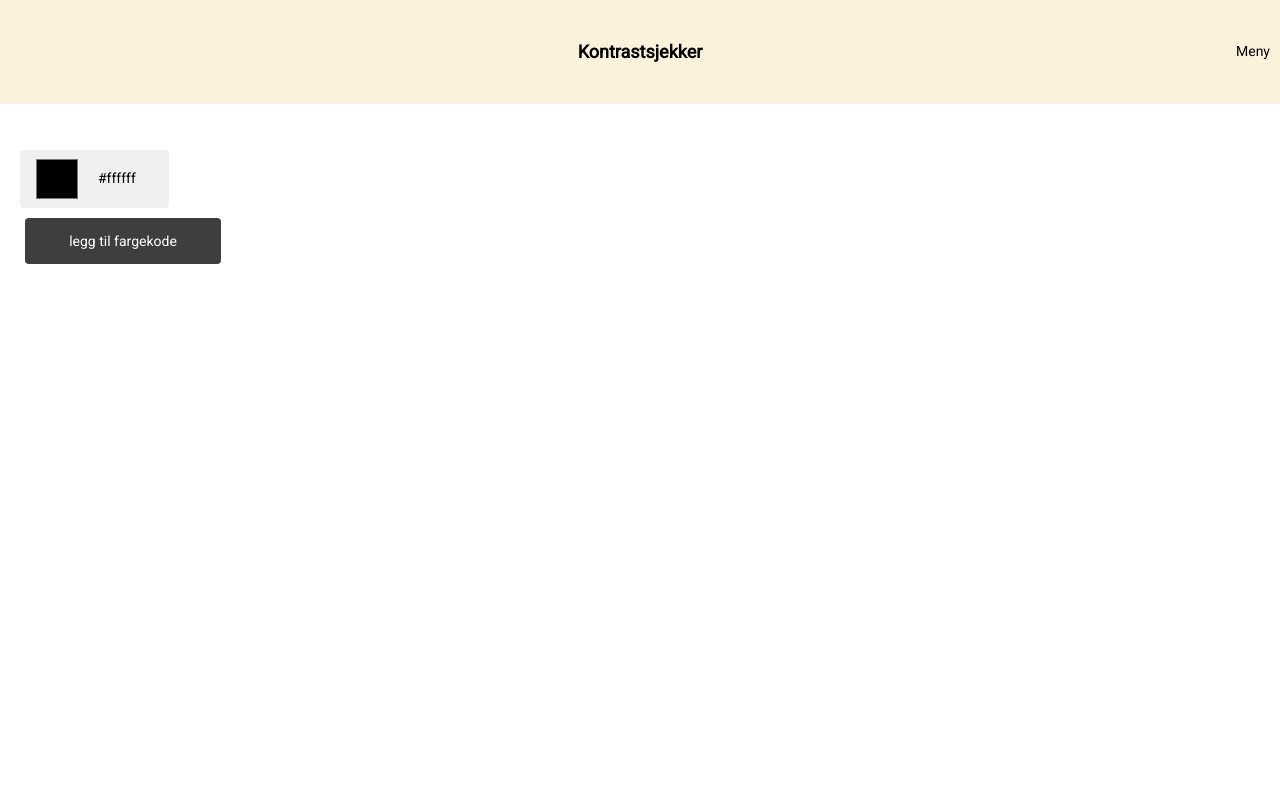
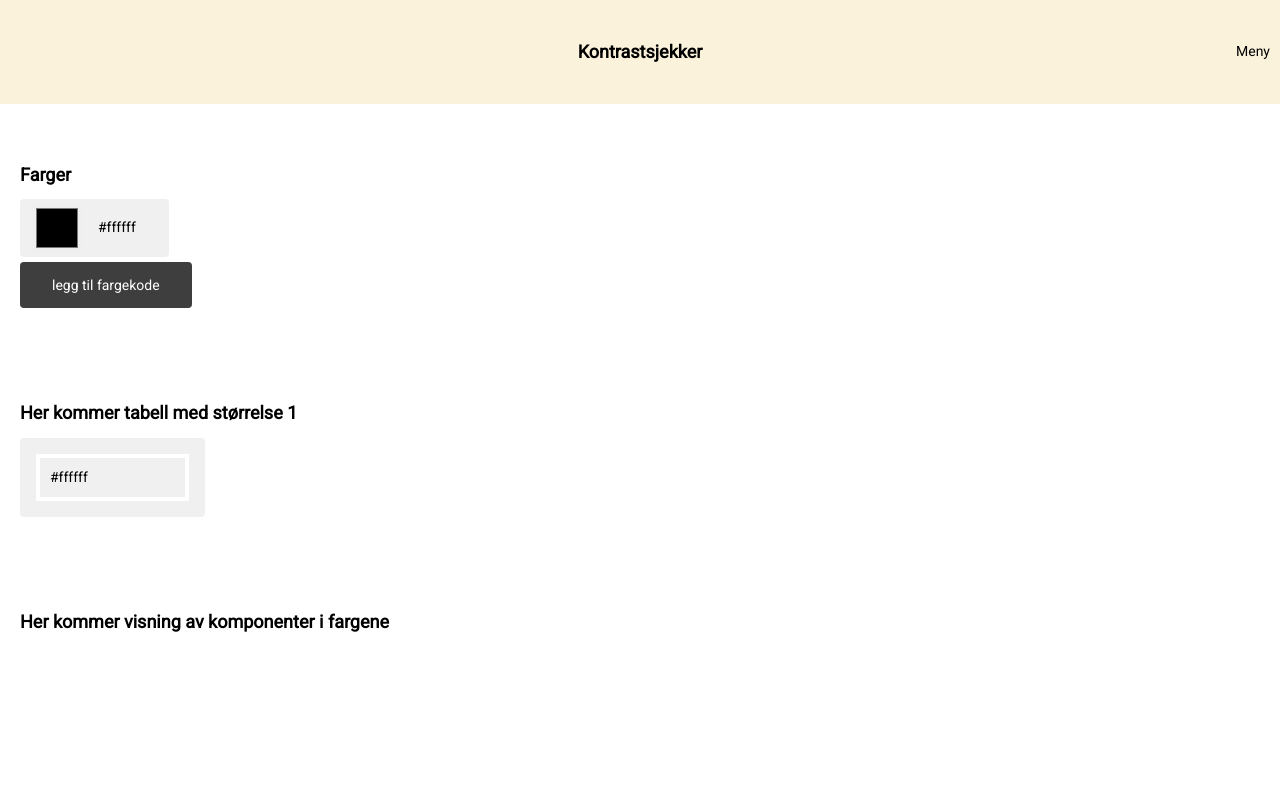
Before and after one commit to NorskRegnesentral/ccc21, a React (Create React App) app: page / in a window 1280 px wide. Shown: the top 800 px of the page. Built offline with nearby package versions, Linux system fonts and the light colour scheme.

Commit message:
tabell uten kontrastsjekk og css

```diff
--- a/src/components/colorInput/colorInput.jsx
+++ b/src/components/colorInput/colorInput.jsx
@@ -10,7 +10,6 @@ const ColorInput = ({colorValue, index, updateColorValue}) => {
     <div className="colorInput">
       <input type="color" value={colorValue.colorValue}
       onInput={e => {
-
         {updateColorValue(index, e.target.value)}
     }}
       ></input>
--- a/src/components/contrastTable/contrastTable.css
+++ b/src/components/contrastTable/contrastTable.css
@@ -0,0 +1,18 @@
+.contrastTable {
+    background-color: #f0f0f0;
+    padding: 16px;
+    border-radius: 4px;
+    width: fit-content;
+}
+
+table, th, td {
+    border: 4px solid white;
+    border-collapse: collapse;
+  }
+
+  th, td {
+    padding: 10px;
+    background-color: #f0f0f0;
+    min-width: 125px;
+    font-size: 14px;
+  }
--- a/src/components/contrastTable/contrastTable.jsx
+++ b/src/components/contrastTable/contrastTable.jsx
@@ -2,20 +2,33 @@ import "./contrastTable.css";
 import React, { useState, useEffect } from "react";
 
 const ContrastTable = ({colorList}) => {
+    //vet ikke om denne trengs
     const [size, setSize] = useState(0);
 
   useEffect(() => {
     setSize(Object.keys(colorList).length)
   },[colorList]);
 
+  const getCellValue = (rowIndex, columnIndex) => {
+    console.log("getting value for ", rowIndex, columnIndex);
+    if(rowIndex === 0) return colorList[columnIndex];
+    else if (columnIndex === 0) return colorList[rowIndex];
+    var jas = "r"+rowIndex+"c"+columnIndex;
+    return jas;
+  }
+
   return (
     <div className="contrastTable">
-        <h1>Tabell med størrelse {size}</h1>
         <table>
-            {colorList.map((color, index) => (
-              <tr key={"color"+index+color}>{color}</tr>
-            ))}
-
+            <tbody>
+                {colorList.map((color, rowIndex) => (
+                <tr key={"row"+rowIndex}>
+                    {colorList.map((color, colIndex) => (
+                        <td>{getCellValue(rowIndex, colIndex)}</td>
+                    ))}
+                </tr>
+                ))}
+            </tbody>
         </table>
     </div>
   );
--- a/src/pages/home/home.css
+++ b/src/pages/home/home.css
@@ -25,7 +25,13 @@ code {
 }
 
 .content {
-  position: relative;
+  display: flex;
+  flex-direction: column;
+  gap: 5rem;
+}
+
+.contentGroup {
+
 }
 
 .inputFields {
@@ -47,5 +53,4 @@ button {
   font-size: 14px;
   max-width: 14em;
   cursor: pointer;
-  margin: 5px;
 }
--- a/src/pages/home/home.jsx
+++ b/src/pages/home/home.jsx
@@ -2,12 +2,11 @@ import "./home.css";
 import React, { useEffect, useState } from "react";
 import NavBar from "../../components/navBar/navBar";
 import ColorInput from "../../components/colorInput/colorInput";
+import ContrastTable from "../../components/contrastTable/contrastTable";
 
 function Home() {
   const [colorList, setColorList] = useState(["#ffffff"]);
   useEffect(() => {},[]);
-  useEffect(() => console.log("color list has changed",colorList), [colorList]);
-
 
   /** Metoden oppdaterer en farge i listen når du endrer fargen i brukergrensesnittet */
   var updateColorValue = (index, newValue) => {
@@ -18,6 +17,8 @@ function Home() {
     <div className="App">
       <NavBar></NavBar>
       <div className="content">
+        <div className="contentGroup">
+          <h1>Farger</h1>
           <div className="inputFields">
             {colorList.map((color, index) => (
               <ColorInput key={"color"+index} index={index} colorValue={color} updateColorValue={updateColorValue} ></ColorInput>
@@ -28,7 +29,14 @@ function Home() {
           >
             legg til fargekode
           </button>
-        <div className="contrastTable"></div>
+        </div>
+        <div className="contentGroup">
+          <h1>Her kommer tabell med størrelse {Object.keys(colorList).length}</h1>
+          <ContrastTable colorList={colorList}></ContrastTable>
+        </div>
+        <div className="contentGroup">
+          <h1>Her kommer visning av komponenter i fargene</h1>
+        </div>
       </div>
       <div className="footer">
         <p>footer 2022</p>
```
Lines whose indentation alone changed are shown as unchanged.
